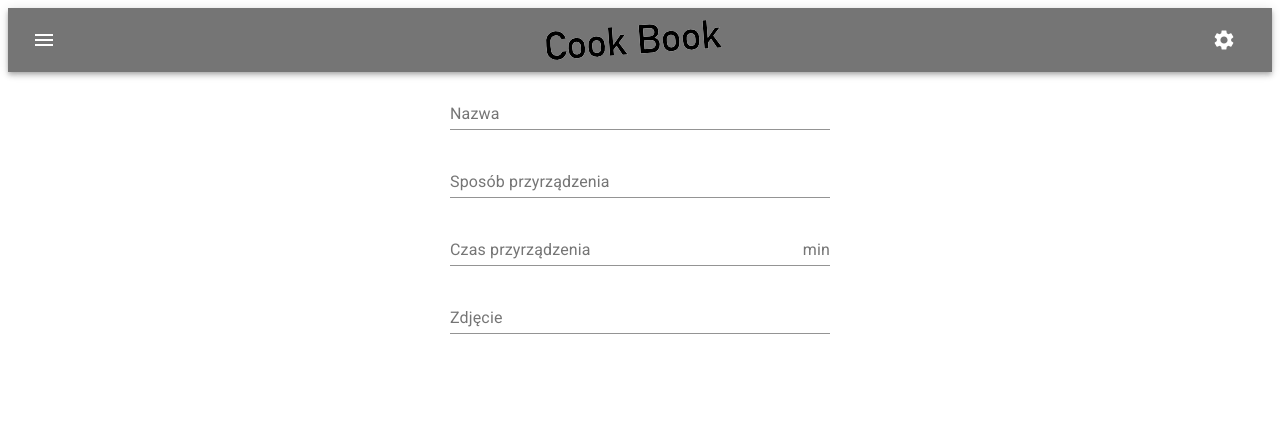
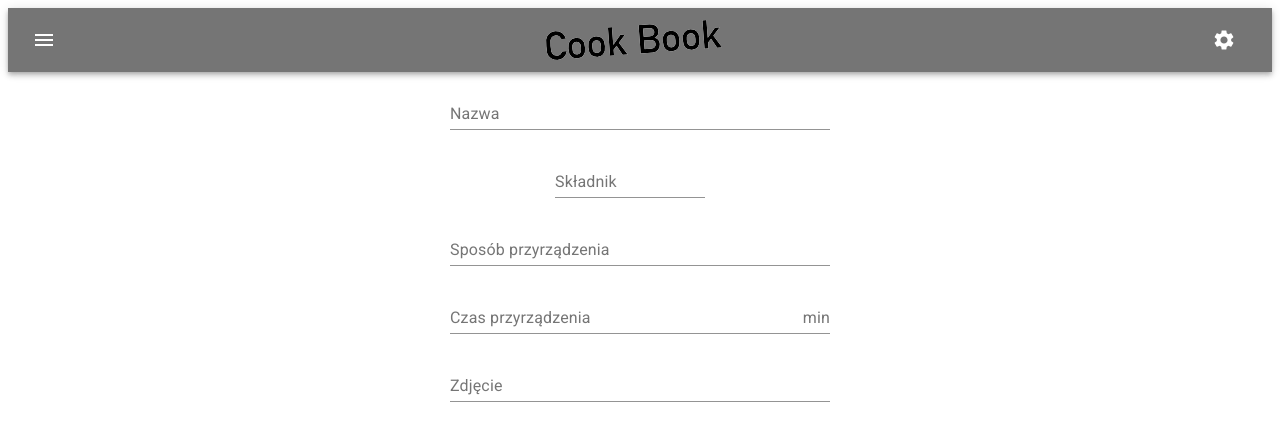
Before and after one commit to coolmilka/CookBook, a React (Create React App) app: page /add-recipe in a window 1280 px wide. Shown: the top 434 px of the page. Built offline with nearby package versions, Linux system fonts and the light colour scheme.

Commit message:
add ingridients

```diff
--- /dev/null
+++ b/src/components/Ingredients.js
@@ -0,0 +1,81 @@
+import { TextField } from '@material-ui/core'
+import React from 'react'
+
+const MAX_LENGTH = 30
+const MIN_INGREDIENT_LENGTH = 3
+
+const styles = {
+    container: {maxWidth: 380},
+    inputsDiv: {display: 'flex', justifyContent: 'center'},
+    input: {margin: '10px 20px 10px 0', maxWidth: 150}
+
+
+}
+
+const Ingredients = props => {
+
+    const [ingredient, setIngredient] = React.useState('')
+    const [ingredientError, setIngredientError] = React.useState(false)
+
+    const ingredientValidate = value => {
+        const validValue = value && value.replace(/\s{2,}/g, ' ')
+        if (value !== validValue) {
+          setIngredient(validValue)
+        }
+
+        const isError = !validValue || validValue < MIN_INGREDIENT_LENGTH
+        setIngredientError(isError)
+        return isError
+    }
+
+    const setValidIngredients = string => {
+        if (string.length < MAX_LENGTH) {
+            setIngredient(string)
+        }
+    }
+
+    const inputs = [
+        {
+            label: 'Składnik',
+            value: ingredient,
+            error: ingredientError,
+            helperText: 'Min 3 znaki',
+            onChange: setValidIngredients,
+            validate: ingredientValidate,
+
+
+        }
+    ]
+
+    return(
+        <div style={styles.container}>
+            <div style={styles.inputsDiv}>
+            {inputs.map(input =>
+             <TextField
+                key={input.label}
+                style={styles.input}
+                variant='standard'
+                fullWidth
+                label={input.label}
+                value={input.value}
+                error={input.error}
+                helperText={input.error && input.helperText}
+                onChange={event => {
+                    input.onChange(event.target.value)
+                    if(input.error) {
+                        input.validate(event.target.value)
+                    }
+                }}
+                onBlur={() => input.validate(input.value)}
+                multiline={input.multiline}
+                type={input.type || 'text'}
+                InputProps={input.InputProps}
+                placeholder={input.placeholder}
+            />
+            )}
+            </div>
+        </div>
+    )
+}
+
+export default Ingredients
--- a/src/views/AddRecipe.js
+++ b/src/views/AddRecipe.js
@@ -2,6 +2,9 @@ import React from 'react'
 import { connect } from 'react-redux'
 
 import { InputAdornment, TextField } from '@material-ui/core'
+
+import Ingredients from '../components/Ingredients'
+import { ImportExportOutlined } from '@material-ui/icons'
 
 const MAX_NAME_LENGTH = 45
 const MIN_NAME_LENGTH = 3
@@ -82,6 +85,9 @@ const AddRecipe = props => {
             helperText: 'Zbyt krótka nazwa, minimum 3 znaki'
         },
         {
+            label: 'Składniki',
+        },
+        {
             label: 'Sposób przyrządzenia',
             value: description,
             onChange: setValidDescription,
@@ -117,7 +123,11 @@ const AddRecipe = props => {
         <div
             style={styles.div}>
 
-            {inputs.map(input => (
+            {inputs.map(input => input.label === 'Składniki' ?
+            <Ingredients
+            key={input.label}
+            />
+            :
             <TextField
                 key={input.label}
                 style={styles.input}
@@ -139,7 +149,7 @@ const AddRecipe = props => {
                 InputProps={input.InputProps}
                 placeholder={input.placeholder}
             />
-            ))}
+            )}
         </div>
     )
 }
```
Also changed, not shown: src/theme.js (line endings or trailing spaces).
